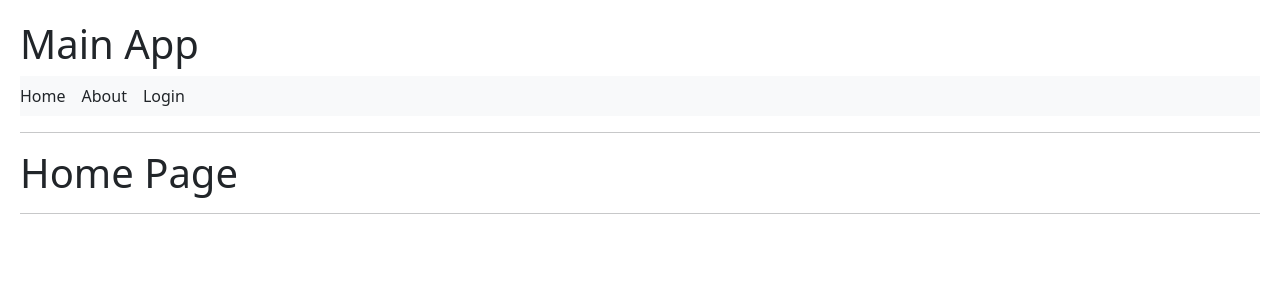
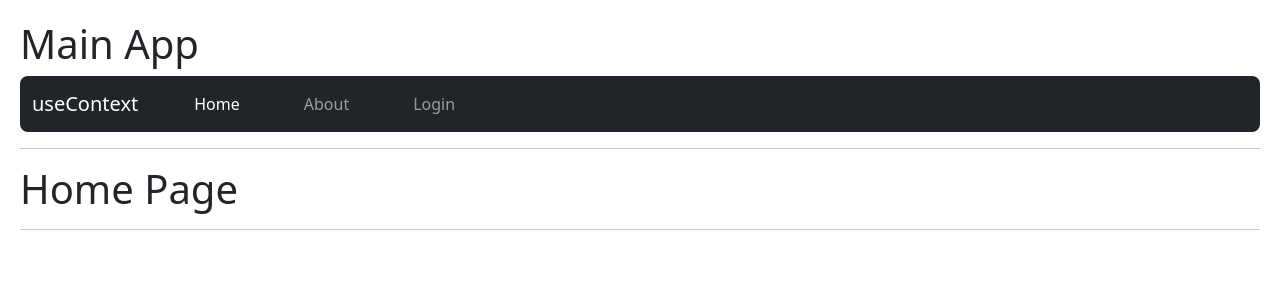
Before and after one commit to mcmmiguel/hooksApp-ReactFH, a React (Vite) app: page / in a window 1280 px wide. Shown: the top 300 px of the page. Built offline with nearby package versions, Linux system fonts and the light colour scheme.

Commit message:
NavBar modified

```diff
--- a/src/09-useContext/NavBar.jsx
+++ b/src/09-useContext/NavBar.jsx
@@ -1,16 +1,35 @@
-import { Link } from "react-router-dom"
+import { Link, NavLink } from "react-router-dom"
 
 export const NavBar = () => {
     return (
-        <nav className="navbar navbar-expand-lg navbar-light bg-light">
-            <div className="nav-item">
-                <Link className="nav-link" to='/'>Home</Link>
-            </div>
-            <div className="nav-item">
-                <Link className="nav-link" to='about'>About</Link>
-            </div>
-            <div className="nav-item">
-                <Link className="nav-link" to='login'>Login</Link>
+        <nav className="navbar navbar-expand-lg navbar-dark bg-dark rounded-3">
+            <div className="container-fluid">
+                <Link className="navbar-brand" to="/">useContext</Link>
+                <button className="navbar-toggler" type="button" data-bs-toggle="collapse" data-bs-target="#navbarNavAltMarkup" aria-controls="navbarNavAltMarkup" aria-expanded="false" aria-label="Toggle navigation">
+                    <span className="navbar-toggler-icon"></span>
+                </button>
+                <div className="collapse navbar-collapse" id="navbarNavAltMarkup">
+                    <ul className="navbar-nav">
+                        {/* Este ejemplo de asignar la clase es para saber cómo hacerlo, pero no es necesario, ya que el navlink sabe cuando está acivo y asigna la clase automaticamente... */}
+                        <ul className="nav-item">
+                            <NavLink className={({ isActive }) => `nav-link ${isActive ? 'active' : ''}`} to="/">
+                                Home
+                            </NavLink>
+                        </ul>
+
+                        <ul className="nav-item">
+                            <NavLink className="nav-link" to="about">
+                                About
+                            </NavLink>
+                        </ul>
+
+                        <ul className="nav-item">
+                            <NavLink className="nav-link" to="login">
+                                Login
+                            </NavLink>
+                        </ul>
+                    </ul>
+                </div>
             </div>
         </nav>
     )
```
